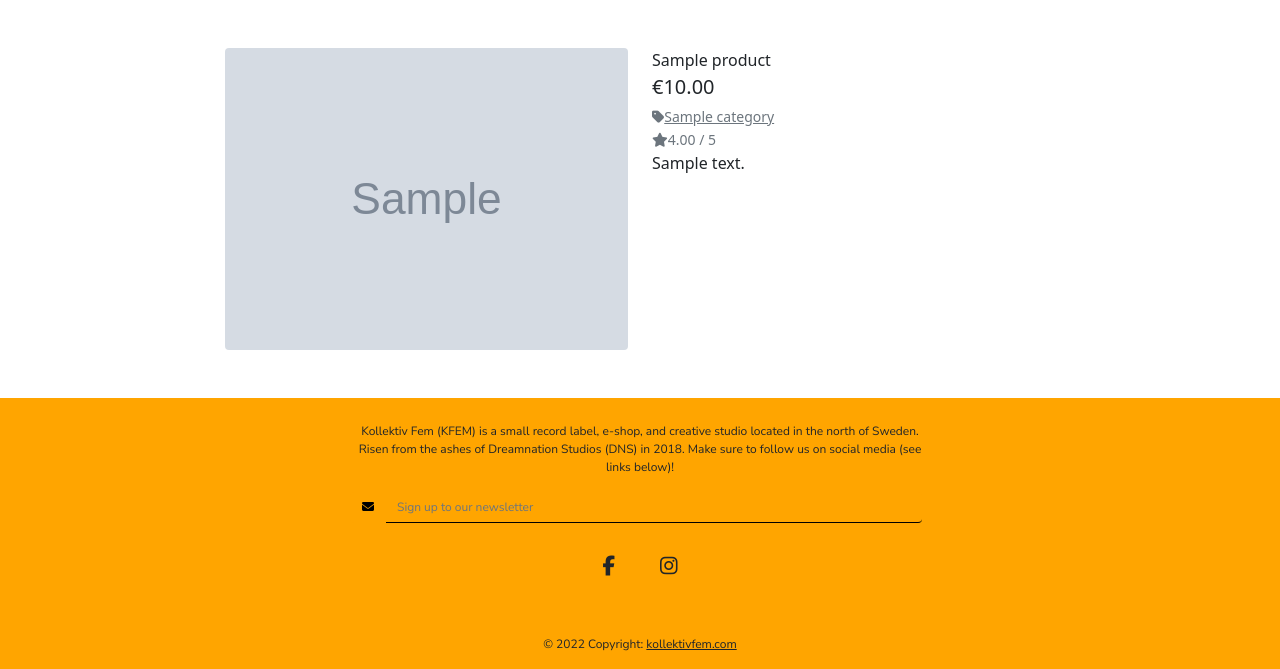
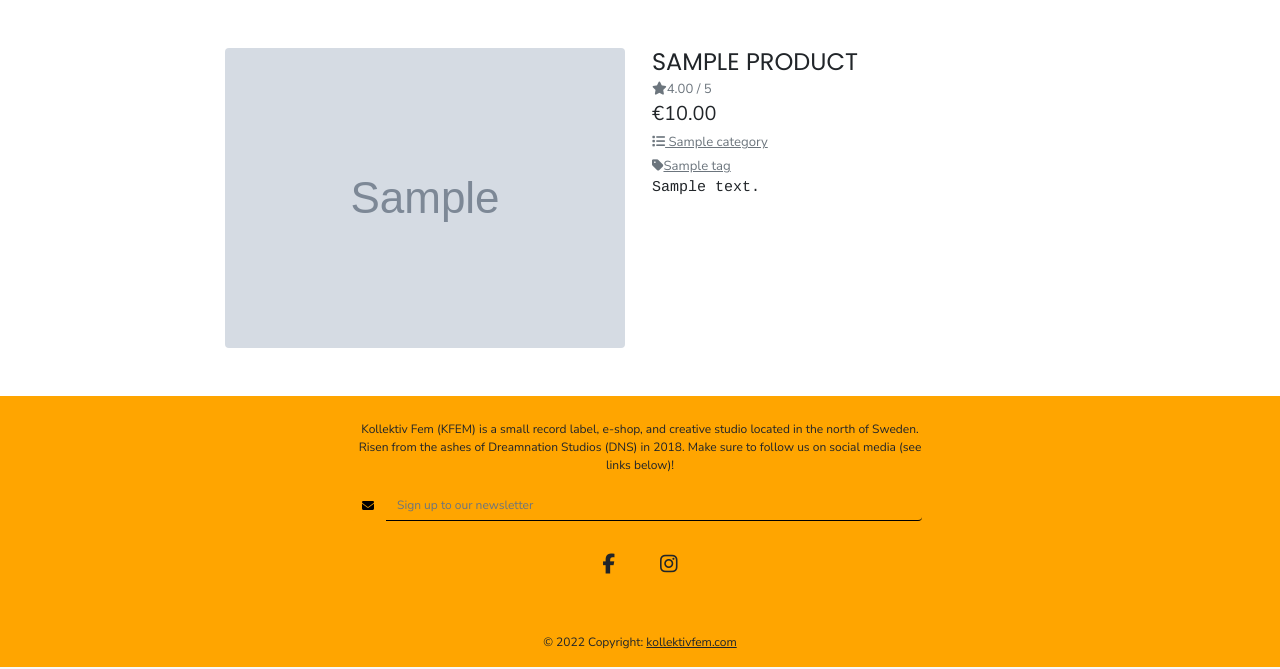
Before and after one commit to worldofmarcus/project-portfolio-5, a Django app: page /products/1 in a window 1280 px wide. Shown: the part 146-815 px from the top of the page. Run offline with Django 3.2, Linux system fonts and the light colour scheme; tables that the repository leaves empty hold one stand-in row (values such as "Sample post"); grey boxes marked "Sample" are stand-in pictures; some libraries are stand-ins or nearby versions.

Commit message:
Add css styling to products.html and product_details.html

```diff
--- a/products/templates/products/product_detail.html
+++ b/products/templates/products/product_detail.html
@@ -5,8 +5,8 @@
 
 <div class="container-fluid">
     <div class="row">
-        <div class="col-12 col-md-6 col-lg-4 offset-lg-2">
-            <div class="image-container my-5">
+        <div class="col-12 col-md-6 col-lg-4 offset-lg-2 align-items-center d-flex">
+            <div class="image-container img-zoom my-5">
                 {% if product.image %}
                 <a href="{{ product.image.url }}" data-bs-toggle="modal" data-bs-target="#imageModal">
                     <img class="card-img-top img-fluid rounded" src="{{ product.image.url }}" alt="{{ product.name }}">
@@ -17,31 +17,41 @@
                         alt="{{ product.name }}">
                 </a>
                 {% endif %}
+
             </div>
+
+
+
         </div>
         <div class="col-12 col-md-6 col-lg-4">
-            <div class="product-details-container mb-5 mt-md-5">
-                <p class="mb-0">{{ product.name }}</p>
-                <p class="lead mb-0 text-left font-weight-bold">€{{ product.price }}</p>
-                {% if product.category %}
-                <p class="small mt-1 mb-0">
-                    <a class="text-muted" href="{% url 'list_all_products' %}?category={{ product.category.name }}">
-                        <i class="fas fa-tag mr-1"></i>{{ product.category.view_name }}
-                    </a>
-                </p>
-                {% endif %}
+            <div class="product-details-container mb-5 mt-md-5 body-text">
+                <h4 class="mb-0">{{ product.name }}</h4>
                 {% if product.rating %}
                 <small class="text-muted"><i class="fas fa-star mr-1"></i>{{ product.rating }} / 5</small>
                 {% else %}
                 <small class="text-muted">No Rating</small>
                 {% endif %}
+                <p class="lead mb-0 text-left font-weight-bold">€{{ product.price }}</p>
+                {% if product.category %}
+                <p class="small mt-1 mb-0">
+                    <a class="text-muted" href="{% url 'list_all_products' %}?category={{ product.category.name }}">
+                        <i class="fa-solid fa-list mr-1"></i> {{ product.category.view_name }}
+                    </a>
+                </p>
+                <p class="small mt-1 mb-0 mb-0 text-muted">
+                    {% for tag in product.tags.all %} <i class="fa-solid fa-tag">
+                    </i><a class="text-muted"
+                        href="{% url 'list_all_products' %}?tag={{ tag }}">{{ tag }}</a>{% endfor %}
+                </p>
+                {% endif %}
 
-                <p>{{ product.description }}</p>
+
+                <p class="product-description">{{ product.description }}</p>
             </div>
         </div>
 
         <!-- Image Modal -->
-        <div class="modal fade" id="imageModal" tabindex="-1" aria-labelledby="imageModal" aria-hidden="true">
+        <div class=" modal fade" id="imageModal" tabindex="-1" aria-labelledby="imageModal" aria-hidden="true">
             <div class="modal-dialog">
                 <div class="modal-content">
                     <div class="modal-header">
--- a/static/css/style.css
+++ b/static/css/style.css
@@ -21,6 +21,12 @@
 
 .body-text {
     font-family: 'Nunito Sans', sans-serif;
+    font-size: 15px;
+}
+
+.product-description {
+
+    font-family: 'Cousine', monospace;
     font-size: 15px;
 }
 
```
Also changed, not shown: products/templates/products/products.html (+4 -3 lines).
